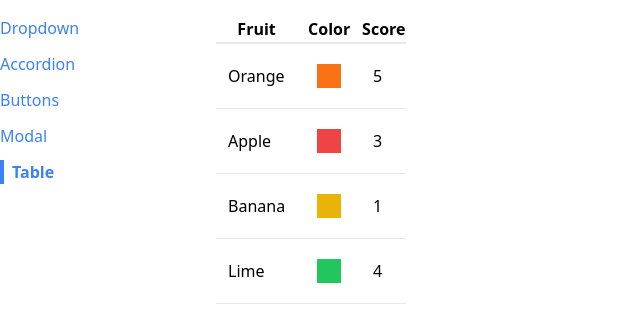
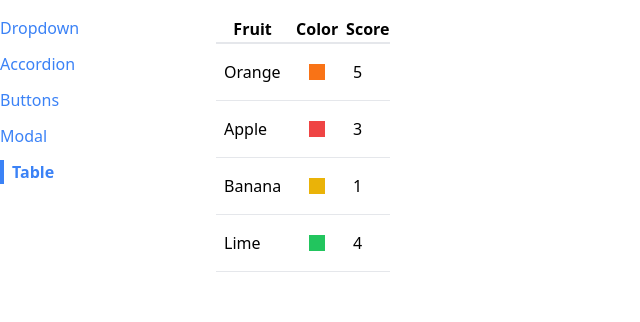
Before and after one commit to MarkLannen/React_Custom-Nav_Routing-Systems_Vite, a React (Vite) app: page /table in a window 1280 px wide. Shown: the top 322 px of the page, without its empty margins (0-640 px from the left). Built offline with nearby package versions, Linux system fonts and the light colour scheme.

Commit message:
add mapping function to table component that dynamically populates the columns in each row

```diff
--- a/src/assets/components/Table.jsx
+++ b/src/assets/components/Table.jsx
@@ -6,20 +6,23 @@
 	});
 
 	const renderedRows = data.map((fruit) => {
+		const renderedCells = config.map((column) => {
 			return (
-      <tr className='border-b' key={fruit.name}>
-        <td className='p-3'>{fruit.name}</td>
-        <td className='p-3'>
-          <div className={`p-3 m-2 ${fruit.color}`}></div>
+				<td className="p-2" key={column.label}>
+					{column.render(fruit)}
 				</td>
-        <td className='p-3'>{fruit.score}</td>
+			);
+		});
+		return (
+			<tr className="border-b" key={fruit.name}>
+				{renderedCells}
 			</tr>
 		);
 	});
 	return (
-    <table className='table-auto border-spacing-2'>
+		<table className="table-auto border-spacing-2">
 			<thead>
-        <tr className='border-b-2'>{renderedHeaders}</tr>
+				<tr className="border-b-2">{renderedHeaders}</tr>
 			</thead>
 			<tbody>{renderedRows}</tbody>
 		</table>
```
Lines whose indentation alone changed are shown as unchanged.
